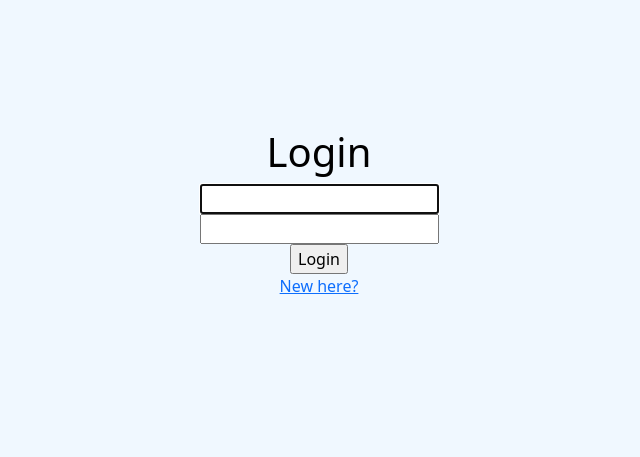
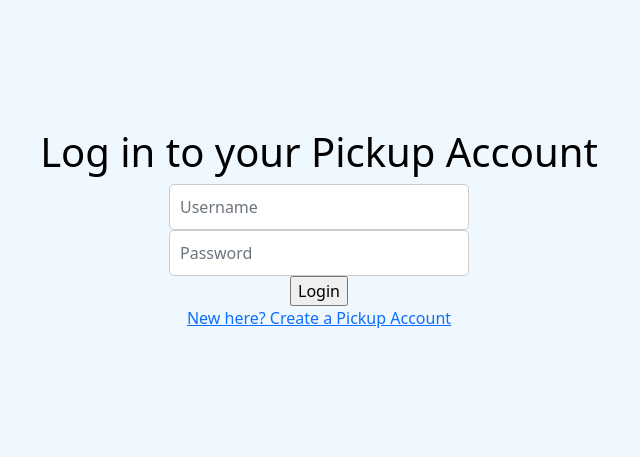
Before and after one commit to ChicoState/Pickup, a Django app: page /login/ in a window 1280 px wide. Shown: the top 457 px of the page, without its empty margins (321-961 px from the left). Run offline with Django 4.2, Linux system fonts and the light colour scheme.

Commit message:
reworked the login page to have placeholder/greyed out text inside the entry field

```diff
--- a/mysite/Pickup/static/css/login.css
+++ b/mysite/Pickup/static/css/login.css
@@ -1,12 +1,23 @@
-#cont{
+/* Adjust width of input fields */
+input[type="text"], input[type="password"] {
+    width: 300px; /* Adjust this to match the old size */
+    padding: 10px; /* Optional: add some padding to make it more comfortable */
+    border-radius: 5px; /* Keep it consistent with the button style */
+    border: 1px solid #ccc;
+}
+
+#cont {
     padding: 10%;
 }
-.logTitle{
+
+.logTitle {
     color: black;
 }
-body{
+
+body {
     background: aliceblue;
 }
+
 /* Header Styling */
 header {
     background-color: rgb(157, 213, 255);
@@ -19,29 +30,12 @@
     font-size: 2.5em;
 }
 
-/* Login Form Styling */
-#login-container {
+/* Center and align the form */
+.form {
+    margin: auto;
     display: flex;
-    justify-content: center;
+    flex-direction: column;
     align-items: center;
-    height: calc(100vh - 60px); /* Adjusting for header */
-    background-color: #ffffff;
-}
-
-#login {
-    background-color: white;
-    border-radius: 10px;
-    padding: 30px;
-    box-shadow: 0 4px 8px rgba(0, 0, 0, 0.1);
-    max-width: 400px;
-    width: 100%;
-    text-align: center;
-}
-
-label {
-    display: block;
-    margin-bottom: 5px;
-    font-weight: bold;
 }
 
 button {
@@ -50,7 +44,7 @@
     padding: 10px;
     border: none;
     border-radius: 5px;
-    width: 100%;
+    width: 100px;
     cursor: pointer;
 }
 
--- a/mysite/Pickup/templates/registration/login.html
+++ b/mysite/Pickup/templates/registration/login.html
@@ -5,17 +5,20 @@
 {% endblock stylo %}
 {% block content %}
 <div class="container text-center" id="cont">
-    <h1 class="logTitle">Login</h1>
+    <h1 class="logTitle">Log in to your Pickup Account</h1> <!-- Title with lowercase "u" -->
     <div class='column'>
-        <form class='form' action="/login/" method="post">  <!-- Login form -->
-            {%csrf_token%}
-            <div class="form-group">{{form.username}}</div>
-            <div class="form-group">{{form.password}}</div>
-            <!-- {{form}} -->
+        <form class='form' action="/login/" method="post">
+            {% csrf_token %}
+            <div class="form-group">
+                <input type="text" name="username" placeholder="Username" class="form-control"> <!-- Manually added field with placeholder -->
+            </div>
+            <div class="form-group">
+                <input type="password" name="password" placeholder="Password" class="form-control"> <!-- Manually added field with placeholder -->
+            </div>
             <input type="submit" value="Login" class="button btn-primary">
-            <input type="hidden" name="next" value="{{request.GET.next}}">
+            <input type="hidden" name="next" value="{{ request.GET.next }}">
         </form>
-        <a href="/register/" class="link text-center">New here?</a>
+        <a href="/register/" class="link text-center">New here? Create a Pickup Account</a>
     </div>
 </div>
 {% endblock content %}
```
